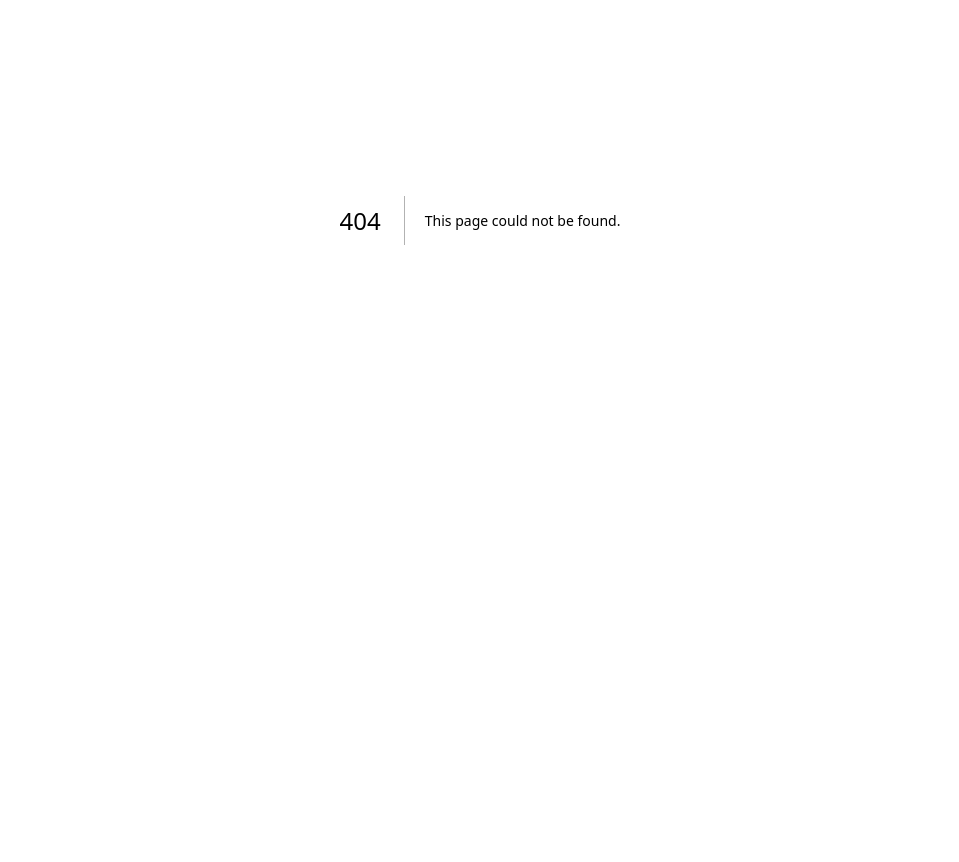
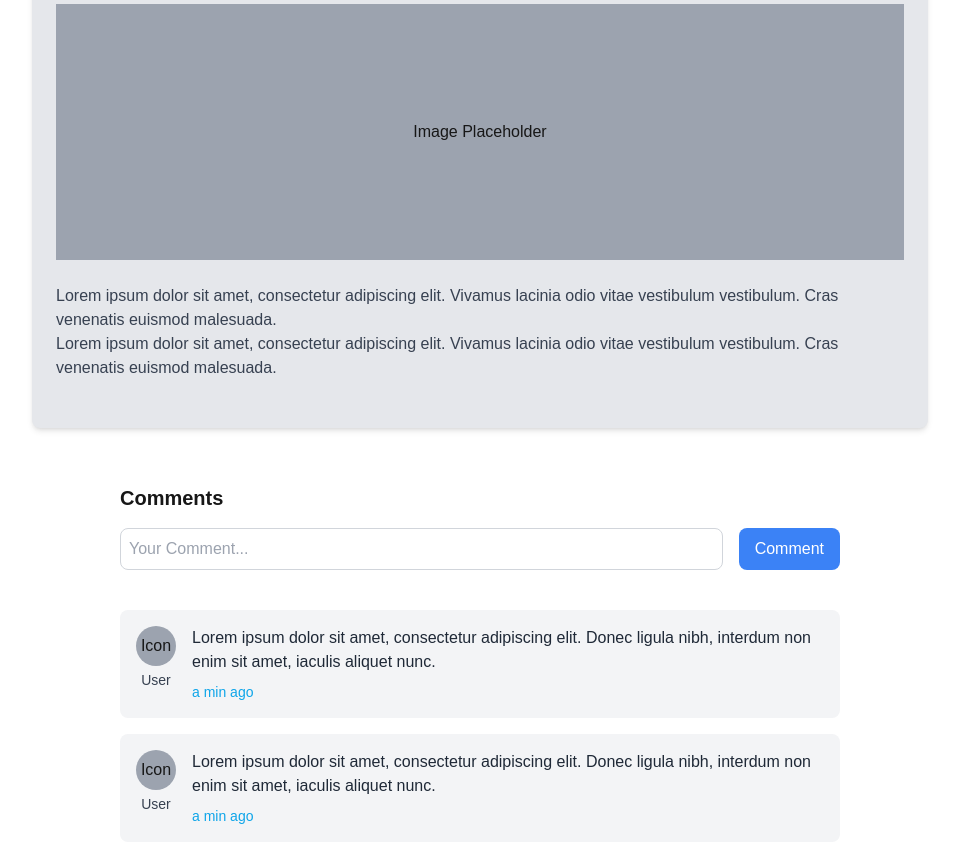
Before and after one commit to hiro0211/teamsdev_18_2, a Next.js app: page /postdetail in a window 1280 px wide. Before the commit this address had no page. Shown: the part 180-1042 px from the top of the page, without its empty margins (160-1119 px from the left). Before the commit the page ends 800 px from the top, so only its background shows below. Built offline with nearby package versions, Linux system fonts and the light colour scheme.

Commit message:
postdetailページ作成 (#33)
* postdetailページ作成

* headerコンポーネントを反映

* 外側のdivをReact.Fragmentに変更

* 不要なファイルを削除

```diff
--- /dev/null
+++ b/app/postdetail/page.tsx
@@ -0,0 +1,93 @@
+import React from 'react'
+import Header from '../Header';
+
+export default function Page() {
+    return (
+    <>
+        <Header/>
+        <main>
+            {/* Blog Section */}
+            <div className="bg-gray-200 rounded-lg shadow-md max-w-4xl mx-auto mt-8 p-6">
+                {/* Post Title */}
+                <div className="flex justify-between items-center mb-4">
+                    <h1 className="text-2xl font-bold">Blog Title</h1>
+                    {/* User Icon */}
+                    <div className="w-10 h-10 rounded-full bg-gray-400 flex items-center justify-center">
+                        <span>User</span> {/* 後で画像に置換 */}
+                    </div>
+                </div>
+
+                {/* Placeholder Image  後で画像に置換*/}
+                <div className="w-full h-64 bg-gray-400 flex items-center justify-center mb-6">
+                    <span>Image Placeholder</span>
+                </div>
+
+                {/* Post Content */}
+                <p className="text-gray-700 mb-6">
+                    Lorem ipsum dolor sit amet, consectetur adipiscing elit. Vivamus lacinia odio vitae vestibulum vestibulum. Cras venenatis euismod malesuada.<br/>
+                    Lorem ipsum dolor sit amet, consectetur adipiscing elit. Vivamus lacinia odio vitae vestibulum vestibulum. Cras venenatis euismod malesuada.
+                </p>
+            </div>
+
+
+            {/* Comments Section */}
+            <div className="bg-white max-w-3xl mx-auto mt-8 p-6">
+                <h2 className="text-xl font-bold mb-4">Comments</h2>
+                <div className="mb-6 flex">
+                    <input
+                    type="text"
+                    placeholder="Your Comment..."
+                    className="flex-grow p-2 border border-gray-300 rounded-lg mr-4"
+                    />
+                    <button className="bg-blue-500 text-white px-4 py-2 rounded-lg">
+                        Comment
+                    </button>
+                </div>
+
+                {/* Sample Comments */}
+                <div className="pt-4">
+                    <div className="flex items-start gap-4 mb-4">
+                        {/* Comment Box */}
+                        <div className="bg-gray-100 p-4 rounded-lg w-full flex gap-4">
+                            {/* User Icon */}
+                            <div className="flex flex-col items-center">
+                                <div className="w-10 h-10 rounded-full bg-gray-400 flex-shrink-0 flex items-center justify-center">
+                                    <span>Icon</span>
+                                </div>
+                                <span className="text-gray-700 text-sm mt-1">User</span>
+                            </div>
+                            {/* Comment Text */}
+                            <div className="flex flex-col">
+                                <p className="text-gray-800">
+                                    Lorem ipsum dolor sit amet, consectetur adipiscing elit. Donec ligula nibh, interdum non enim sit amet, iaculis aliquet nunc.
+                                </p>
+                                <span className="text-sky-500 text-sm mt-2">a min ago</span>
+                            </div>
+                        </div>
+                    </div>
+                    <div className="flex items-start gap-4 mb-4">
+                        {/* Comment Box */}
+                        <div className="bg-gray-100 p-4 rounded-lg w-full flex gap-4">
+                            {/* User Icon */}
+                            <div className="flex flex-col items-center">
+                                <div className="w-10 h-10 rounded-full bg-gray-400 flex-shrink-0 flex items-center justify-center">
+                                    <span>Icon</span>
+                                </div>
+                                <span className="text-gray-700 text-sm mt-1">User</span>
+                            </div>
+                            {/* Comment Text */}
+                            <div className="flex flex-col">
+                                <p className="text-gray-800">
+                                    Lorem ipsum dolor sit amet, consectetur adipiscing elit. Donec ligula nibh, interdum non enim sit amet, iaculis aliquet nunc.
+                                </p>
+                                <span className="text-sky-500 text-sm mt-2">a min ago</span>
+                            </div>
+                        </div>
+                    </div>
+                </div>
+            </div>
+
+        </main>
+    </>
+    );
+}
```
